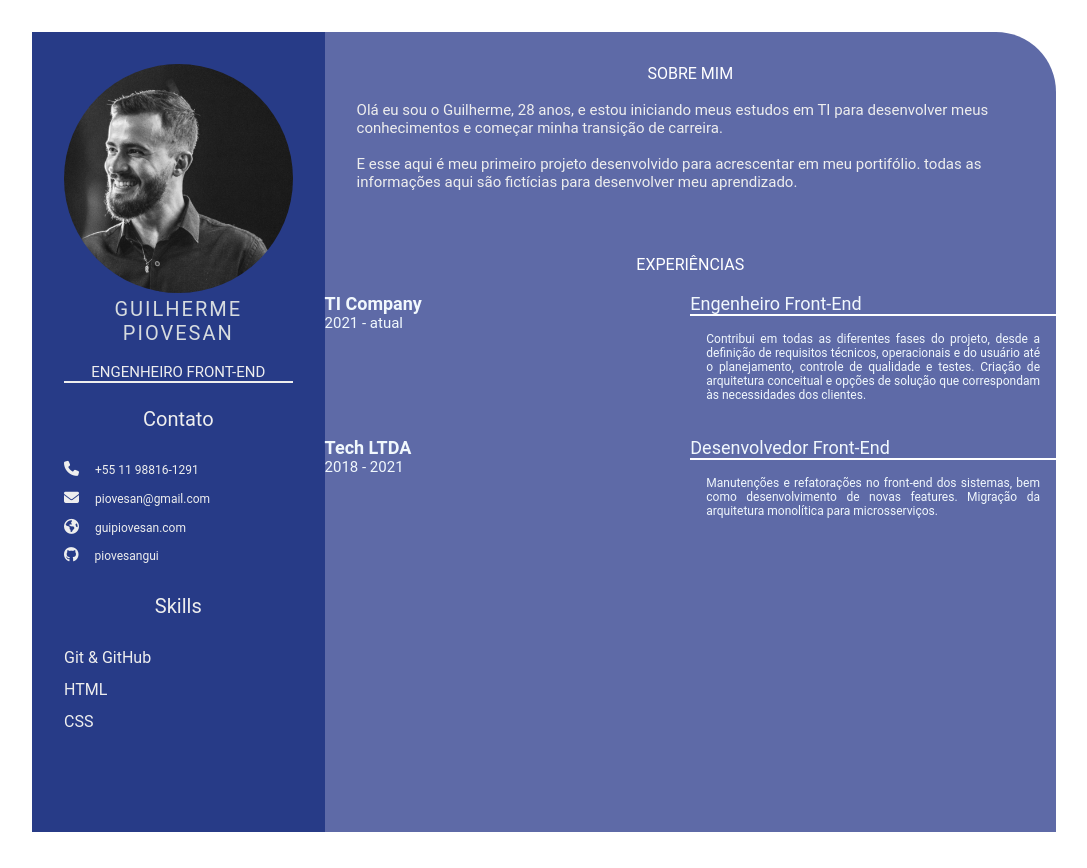
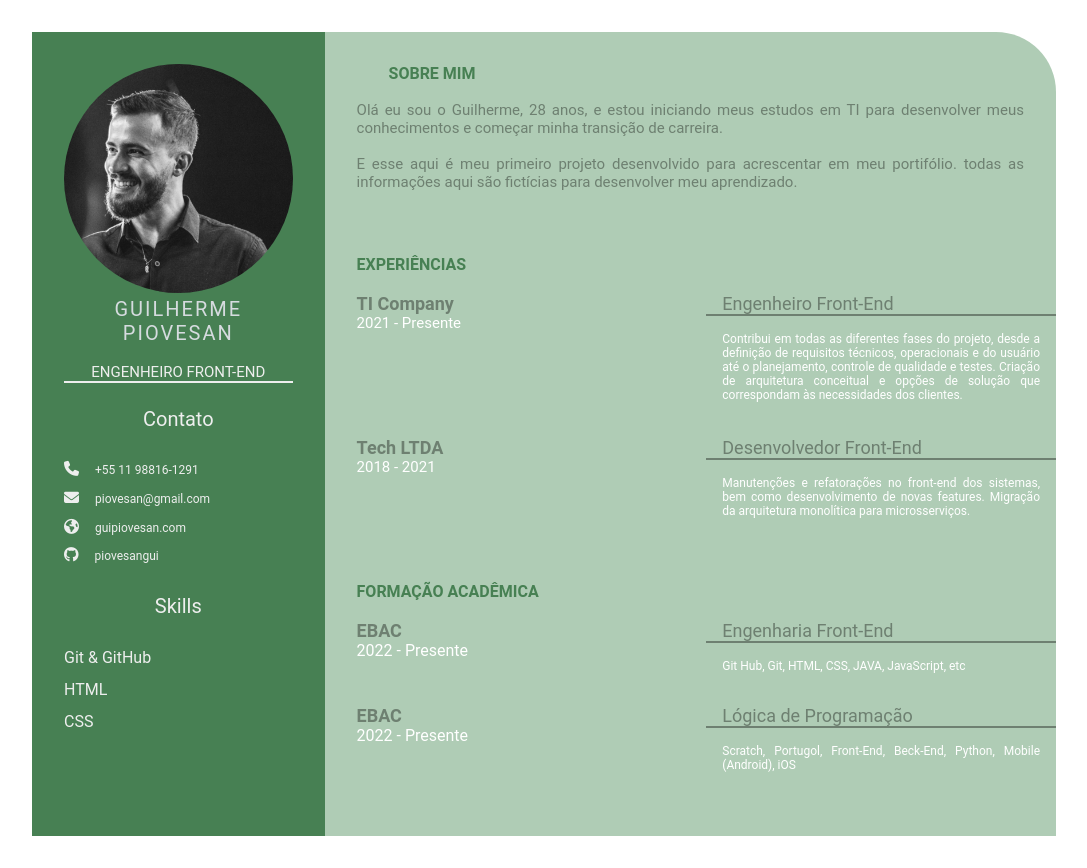
Before and after one commit to piovesangui/devpiovesan.github.io, a plain HTML site: page index.html in a window 1280 px wide. Shown: the whole page, without its empty margins (96-1183 px from the left). Drawn offline with Linux system fonts and the light colour scheme.

Commit message:
feature: add index.html & style.css (#7)

```diff
--- a/index.html
+++ b/index.html
@@ -1,5 +1,6 @@
 <!DOCTYPE html>
 <html lang="en">
+
 <head>
     <meta charset="UTF-8">
     <meta http-equiv="X-UA-Compatible" content="IE=edge">
@@ -10,6 +11,7 @@
     <link rel="stylesheet" href="style.css">
     <script src="https://kit.fontawesome.com/4709fc0a82.js" crossorigin="anonymous"></script>
 </head>
+
 <body>
     <main class="resume-contents">
         <section class="left-section">
@@ -31,9 +33,15 @@
                 <div class="skills">
                     <p class="left-title"><br>Skills</p>
                     <ul>
-                        <li><p>Git & GitHub</p></li>
-                        <li><p>HTML</p></li>
-                        <li><p>CSS</p></li>
+                        <li>
+                            <p>Git & GitHub</p>
+                        </li>
+                        <li>
+                            <p>HTML</p>
+                        </li>
+                        <li>
+                            <p>CSS</p>
+                        </li>
                     </ul>
                 </div>
             </section>
@@ -43,7 +51,10 @@
                 <section class="about gap">
                     <div class="right-title"> SOBRE MIM</div>
                     <p class="about-me-contents">
-                            <br>Olá eu sou o Guilherme, 28 anos, e estou iniciando meus estudos em TI para desenvolver meus conhecimentos e começar minha transição de carreira. <br><br>E esse aqui é meu primeiro projeto desenvolvido para acrescentar em meu portifólio. todas as informações aqui são fictícias para desenvolver meu aprendizado.<br>
+                        <br>Olá eu sou o Guilherme, 28 anos, e estou iniciando meus estudos em TI para desenvolver meus
+                        conhecimentos e começar minha transição de carreira. <br><br>E esse aqui é meu primeiro projeto
+                        desenvolvido para acrescentar em meu portifólio. todas as informações aqui são fictícias para
+                        desenvolver meu aprendizado.<br>
                     </p>
                 </section>
             </div>
@@ -52,12 +63,14 @@
                 <div class="experience-contents">
                     <div class="exp-left">
                         <p class="exp-company-name">TI Company</p>
-                        <p class="exp-time-period">2021 - atual</p>
+                        <p class="exp-time-period">2021 - Presente</p>
                     </div>
                     <div class="exp-right">
                         <p class="exp-position">Engenheiro Front-End</p>
                         <p class="exp-desc">
-                            Contribui em todas as diferentes fases do projeto, desde a definição de requisitos técnicos, operacionais e do usuário até o planejamento, controle de qualidade e testes. Criação de arquitetura conceitual e opções de solução que correspondam às necessidades dos clientes.
+                            Contribui em todas as diferentes fases do projeto, desde a definição de requisitos técnicos,
+                            operacionais e do usuário até o planejamento, controle de qualidade e testes. Criação de
+                            arquitetura conceitual e opções de solução que correspondam às necessidades dos clientes.
                         </p><br>
                     </div>
                     <div class="exp-left">
@@ -67,7 +80,35 @@
                     <div class="exp-right">
                         <p class="exp-position">Desenvolvedor Front-End</p>
                         <p class="exp-desc">
-                            Manutenções e refatorações no front-end dos sistemas, bem como desenvolvimento de novas features. Migração da arquitetura monolítica para microsserviços.
+                            Manutenções e refatorações no front-end dos sistemas, bem como desenvolvimento de novas
+                            features. Migração da arquitetura monolítica para microsserviços.
+                        </p>
+                    </div>
+                </div>
+            </section>
+            <section class="education gap">
+                <div class="right-title">FORMAÇÃO ACADÊMICA</div><br>
+                <div class="education-contents">
+                    <div class="education-left">
+                        <p class="education-school-name">EBAC</p>
+                        <p class="education-time-period">2022 - Presente</p>
+                    </div>
+                    <div class="education-right">
+                        <p class="education-subject">Engenharia Front-End</p>
+                        <p class="education-desc">
+                            Git Hub, Git, HTML, CSS, JAVA, JavaScript, etc
+                        </p>
+                    </div>
+                </div>
+                <div class="education-contents">
+                    <div class="education-left">
+                        <p class="education-school-name">EBAC</p>
+                        <p class="education-time-period">2022 - Presente</p>
+                    </div>
+                    <div class="education-right">
+                        <p class="education-subject">Lógica de Programação</p>
+                        <p class="education-desc">
+                            Scratch, Portugol, Front-End, Beck-End, Python, Mobile (Android), iOS
                         </p>
                     </div>
                 </div>
@@ -75,4 +116,5 @@
         </section>
     </main>
 </body>
+
 </html>
--- a/style.css
+++ b/style.css
@@ -17,13 +17,13 @@
 .left-section {
     grid-column: span 2;
     height: 100%;
-    background-color: #273b87;
+    background-color: #478053;
 }
 
 .right-section {
     grid-column: span 5;
     height: 100%;
-    background-color: #5e6aa7;
+    background-color: #AFCCB5;
     border-radius: 0px 60px 0px 0px;
 }
 
@@ -94,8 +94,10 @@
 }
 
 .right-title {
-    color: #ffffff;
-    text-align: center;
+    color: #478053;
+    text-align: left;
+    font-weight: bold;
+    padding-left: 2rem;
 }
 
 .gap {
@@ -103,7 +105,8 @@
 }
 .about-me-contents {
     font-size: 15px;
-    color: #eeeeee;
+    color: #6E8071;
+    text-align: justify;
 }
 
 .experience-contents,
@@ -111,8 +114,9 @@
 .awards-contents {
     display: grid;
     grid-template-columns: repeat(2, 1fr);
-    padding-bottom: 2rem;
-    color: #F1F8FD;
+    padding-bottom: 1rem;
+    color: #ffffff;
+    padding-left: 2rem;
 }
 
 .exp-company-name,
@@ -120,6 +124,7 @@
 .awards-company-name {
     font-size: 18px;
     font-weight: bold;
+    color: #6E8071;
 }
 
 .exp-time-period,
@@ -132,7 +137,9 @@
 .education-subject,
 .awards-name {
     font-size: 18px;
-    border-bottom: 2px solid #ffffff;
+    color: #6E8071;
+    padding-left: 1rem;
+    border-bottom: solid 2px #6E8071;
 }
 
 .exp-desc,
```
Lines whose indentation alone changed are shown as unchanged.
